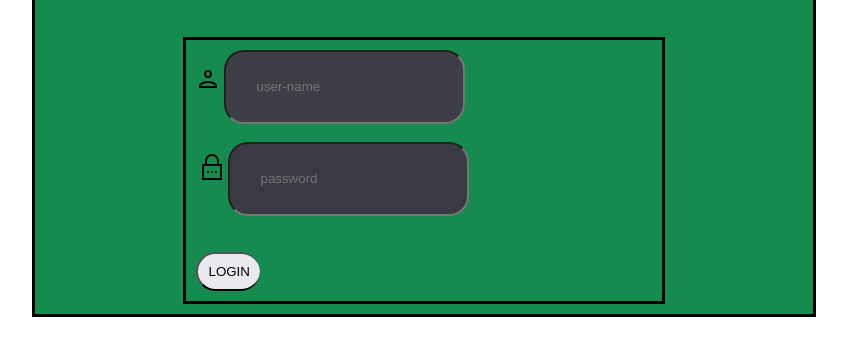
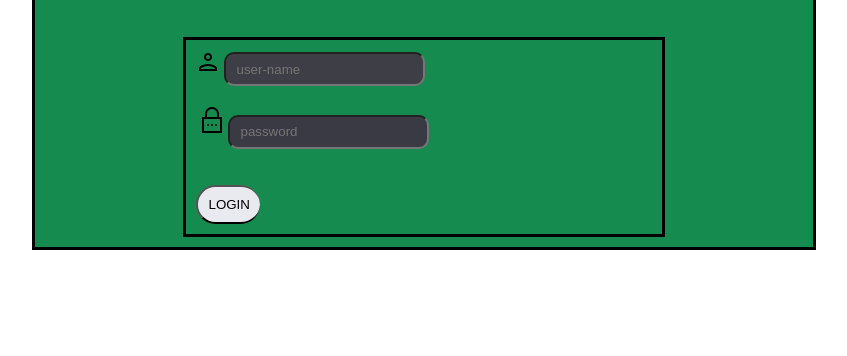
Before and after one commit to shoaibsaeedsaifi/class-task, a plain HTML site: page index.html in a window 1280 px wide. Shown: the part 82-438 px from the top of the page, without its empty margins (216-1063 px from the left). Drawn offline with Linux system fonts and the light colour scheme.

Commit message:
changes occur

```diff
--- a/index.html
+++ b/index.html
@@ -19,8 +19,8 @@
     <form action=""><br>
 
         <div class="center">
-    <img src="./icons/username.png" alt=""> <input type="text" placeholder="user-name" style="border-radius: 20px; padding: 30px; background-color: hsl(240, 6%, 26%); height: 10px;"> <br><br>
-       <img src="./icons/password.png" alt=""><input type="password" placeholder="password" style="padding: 30px; border-radius: 20px; background-color: #3a3a44; height: 10px;" > <br><br><br>
+    <img src="./icons/username.png" alt=""> <input type="text" placeholder="user-name" style="border-radius: 10px; padding: 10px; background-color: hsl(240, 6%, 26%); height: 10px;"> <br><br>
+       <img src="./icons/password.png" alt=""><input type="password" placeholder="password" style="padding: 10px; border-radius: 10px; background-color: #3a3a44; height: 10px;" > <br><br><br>
        <input type="submit" value="LOGIN" style="border-radius: 30px; padding: 10px; border-right: 10px; background-color: rgb(233, 233, 240); text-align: center;"></div>
     </form>
    </div>
```
